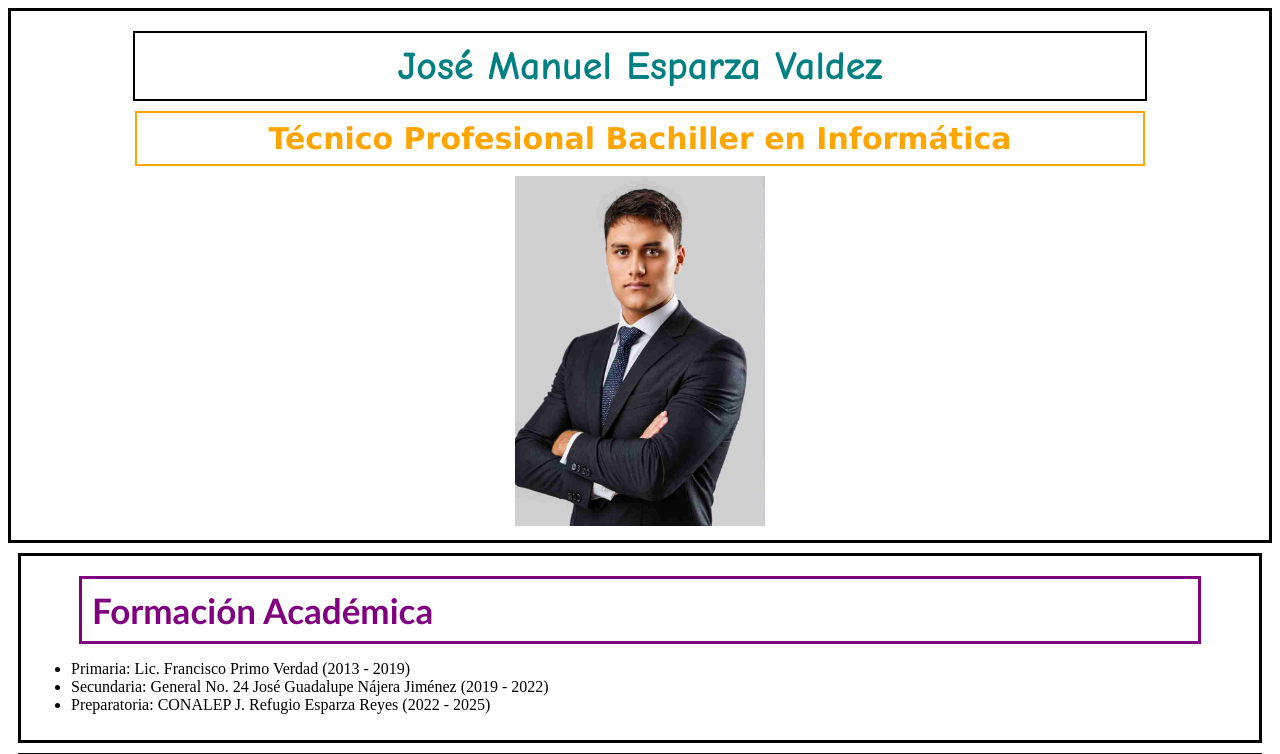
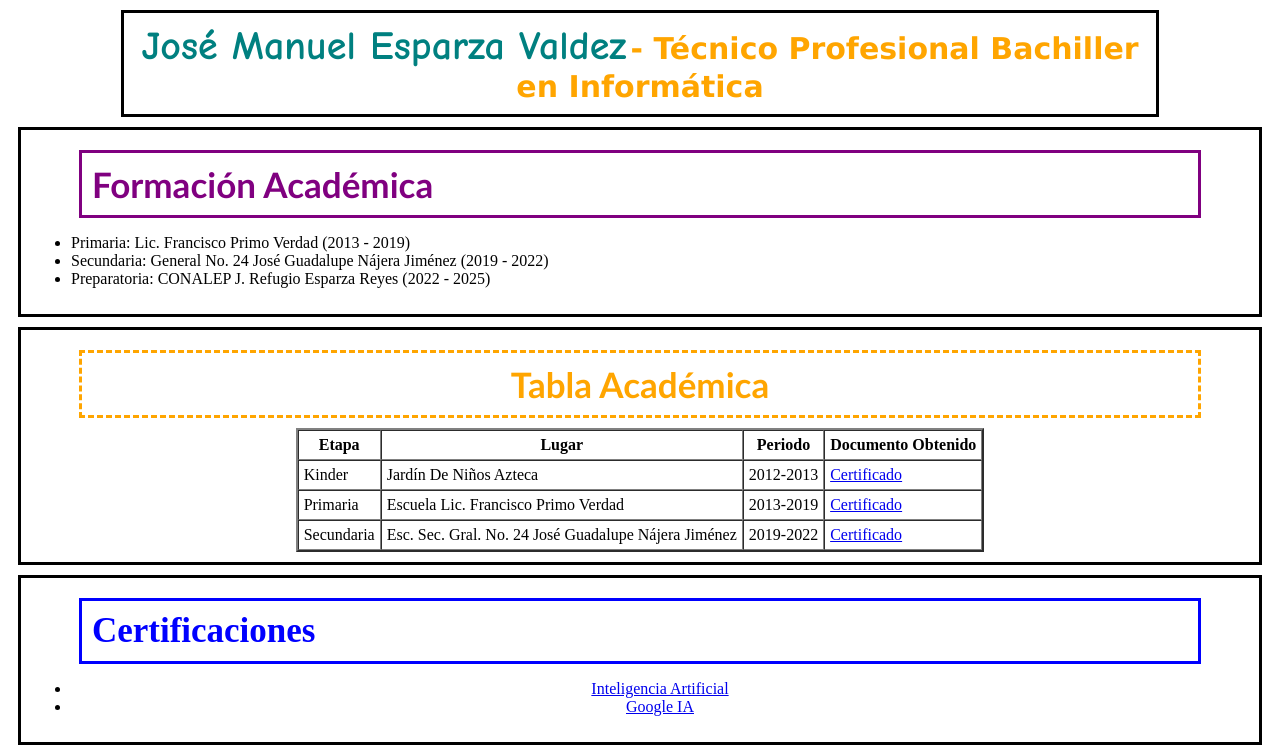
Before and after one commit to josemanuel441/curriculum_adriana-, a plain HTML site: page index.html in a window 1280 px wide. Shown: the top 754 px of the page. Drawn offline with Linux system fonts and the light colour scheme.

Commit message:
Update index.html

```diff
--- a/index.html
+++ b/index.html
@@ -6,16 +6,9 @@
 </head>
 <body bgcolor="white">
 
-    <div align="center" style="border: 3px solid black; padding: 10px;">
-        <h1 style="font-size: 40px; color: teal; font-family: Comic Sans MS;
-                   width: 80%; height: auto; border: 2px solid black;
-                   padding: 10px; margin: 10px auto; white-space: nowrap;">José Manuel Esparza Valdez</h1>
-
-        <h3 style="font-size: 30px; color: orange; font-family: Verdana;
-                   width: 80%; height: auto; border: 2px solid orange;
-                   padding: 8px; margin: 10px auto; white-space: nowrap;">Técnico Profesional Bachiller en Informática</h3>
-
-        <img src="imagen.jpeg" alt="Foto de José Manuel" width="250" height="350">
+    <div align="center" style="border: 3px solid black; padding: 10px; width: 80%; margin: 10px auto;">
+        <h1 style="font-size: 40px; color: teal; font-family: Comic Sans MS; display: inline;">José Manuel Esparza Valdez</h1>
+        <h3 style="font-size: 30px; color: orange; font-family: Verdana; display: inline;"> - Técnico Profesional Bachiller en Informática</h3>
     </div>
 
     <div style="border: 3px solid black; margin: 10px; padding: 10px;">
```
